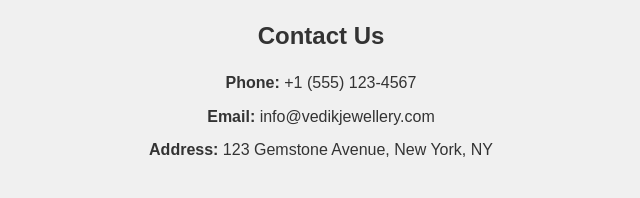
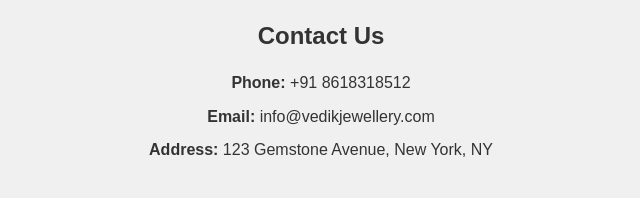
Before and after one commit to neel2311raj/-vedik-.github.io, a plain HTML site: page index.html in a window 1280 px wide. Shown: the part 934-1132 px from the top of the page, 319-959 px from the left. Drawn offline with Linux system fonts and the light colour scheme.

Commit message:
Update index.html

```diff
--- a/index.html
+++ b/index.html
@@ -3,7 +3,7 @@
 <head>
   <meta charset="UTF-8">
   <meta name="viewport" content="width=device-width, initial-scale=1">
-  <title>VEDIK Jewellery</title>
+  <title>VEDIK Jewel</title>
   <style>
     /* Reset & basic typography */
     * { margin: 0; padding: 0; box-sizing: border-box; }
@@ -71,7 +71,7 @@
   <!-- Contact Information -->
   <section class="contact">
     <h2>Contact Us</h2>
-    <p><strong>Phone:</strong> +1 (555) 123‑4567</p>
+    <p><strong>Phone:</strong> +91 8618318512</p>
     <p><strong>Email:</strong> info@vedikjewellery.com</p>
     <p><strong>Address:</strong> 123 Gemstone Avenue, New York, NY</p>
   </section>
```
